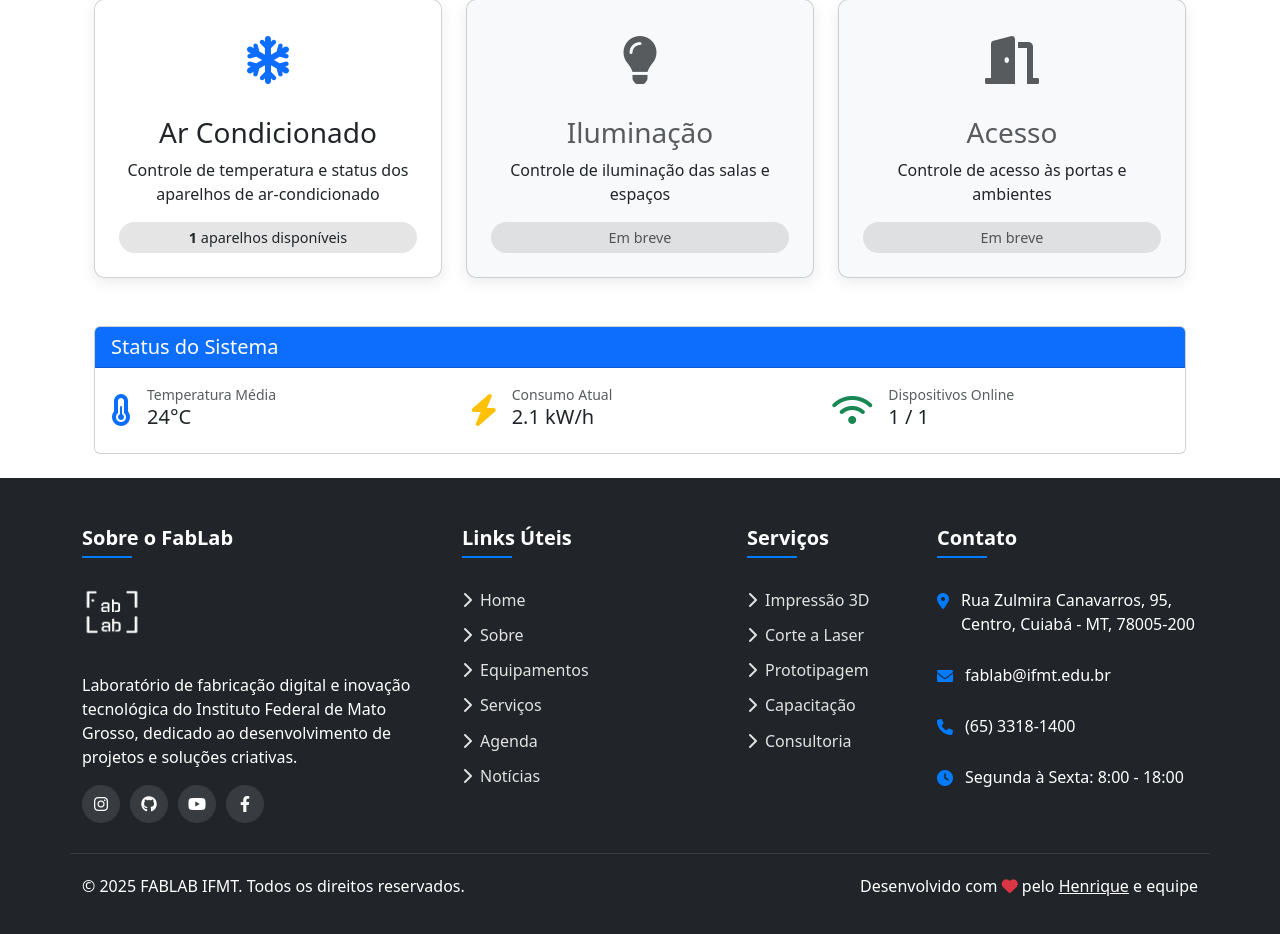
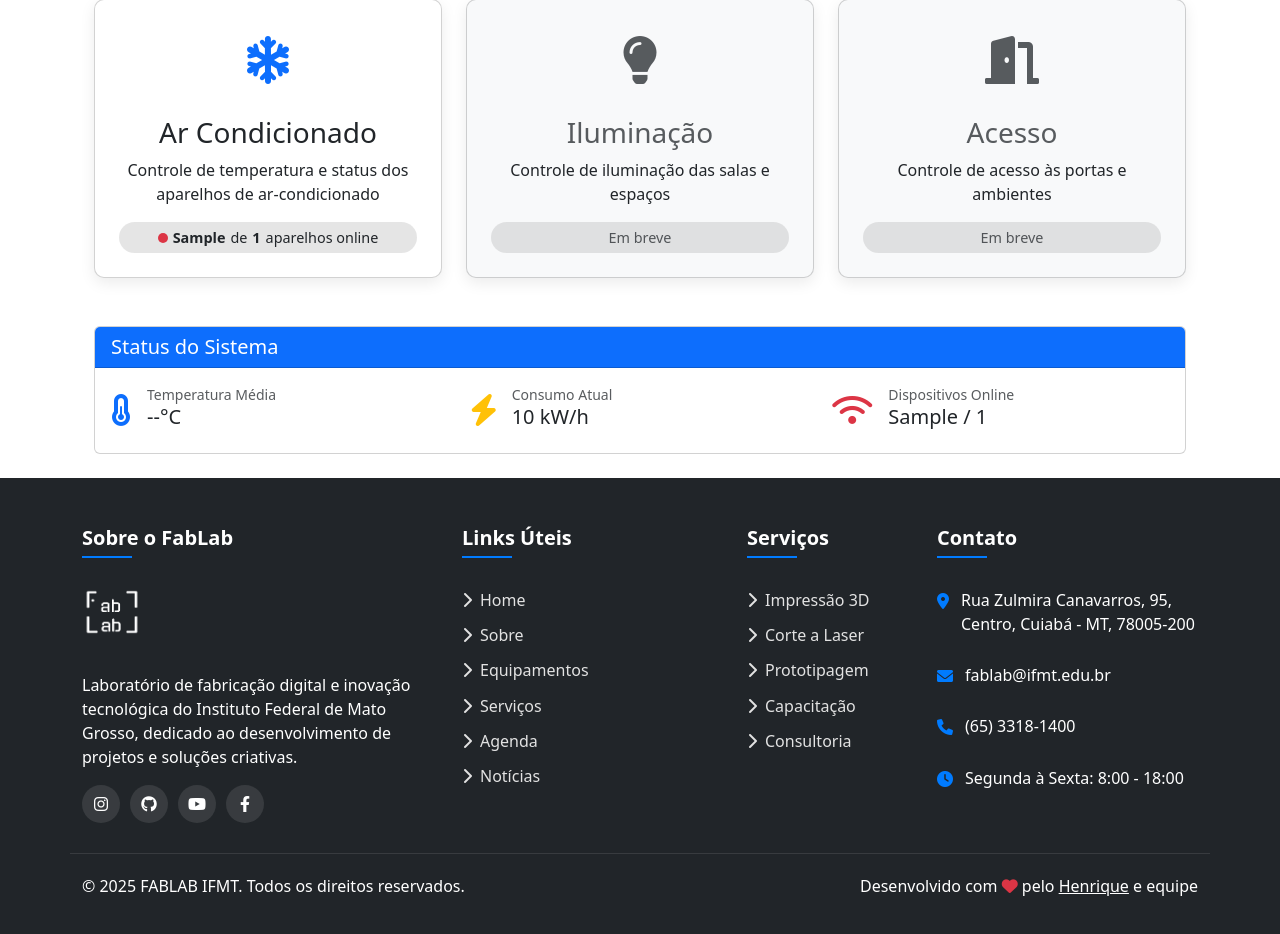
Before and after one commit to FabLab-IFMT/sistema-ar-interfaceweb, a Django app: template controllerapp/Controle_ar/templates/Controle_ar/automacao_home.html in a window 1280 px wide. Shown: the part 215-1149 px from the top of the page. Run offline with Django 5.2, Linux system fonts and the light colour scheme; the template is opened without the code that fills it: most values are stand-ins (such as "Sample title", 1, 10 or a date in 2020).

Commit message:
correção de bugs #4

```diff
--- a/controllerapp/Controle_ar/templates/Controle_ar/automacao_home.html
+++ b/controllerapp/Controle_ar/templates/Controle_ar/automacao_home.html
@@ -30,6 +30,28 @@
         padding: 5px 10px;
         font-size: 0.9rem;
     }
+
+    .online-status-badge {
+        display: inline-flex;
+        align-items: center;
+        gap: 5px;
+    }
+
+    .status-indicator {
+        width: 10px;
+        height: 10px;
+        border-radius: 50%;
+        display: inline-block;
+    }
+
+    .status-online {
+        background-color: #28a745;
+        box-shadow: 0 0 5px #28a745;
+    }
+
+    .status-offline {
+        background-color: #dc3545;
+    }
 </style>
 {% endblock %}
 
@@ -54,7 +76,10 @@
                         <h3 class="card-title">Ar Condicionado</h3>
                         <p class="card-text mb-3">Controle de temperatura e status dos aparelhos de ar-condicionado</p>
                         <div class="feature-count">
-                            <strong>{{ ar_count }}</strong> aparelhos disponíveis
+                            <span class="online-status-badge">
+                                <span class="status-indicator {% if ar_online > 0 %}status-online{% else %}status-offline{% endif %}"></span>
+                                <strong>{{ ar_online }}</strong> de <strong>{{ ar_count }}</strong> aparelhos online
+                            </span>
                         </div>
                     </div>
                 </div>
@@ -109,7 +134,7 @@
                                 </div>
                                 <div>
                                     <div class="small text-muted">Temperatura Média</div>
-                                    <h5>24°C</h5>
+                                    <h5>{{ temperatura_media|default:"--" }}°C</h5>
                                 </div>
                             </div>
                         </div>
@@ -120,18 +145,18 @@
                                 </div>
                                 <div>
                                     <div class="small text-muted">Consumo Atual</div>
-                                    <h5>2.1 kW/h</h5>
+                                    <h5>{{ consumo_total|default:"0.00" }} kW/h</h5>
                                 </div>
                             </div>
                         </div>
                         <div class="col-md-4">
                             <div class="d-flex align-items-center">
                                 <div class="me-3">
-                                    <i class="fas fa-wifi fa-2x text-success"></i>
+                                    <i class="fas fa-wifi fa-2x {% if ar_online > 0 %}text-success{% else %}text-danger{% endif %}"></i>
                                 </div>
                                 <div>
                                     <div class="small text-muted">Dispositivos Online</div>
-                                    <h5>{{ ar_count }} / {{ ar_count }}</h5>
+                                    <h5>{{ ar_online }} / {{ ar_count }}</h5>
                                 </div>
                             </div>
                         </div>
```
Also changed, not shown: controllerapp/Controle_ar/views.py (+21 -2 lines).
